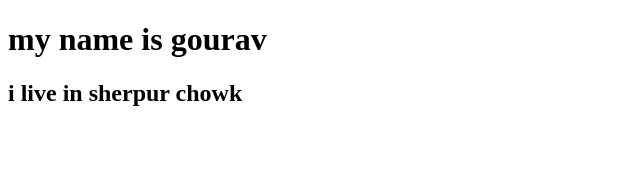
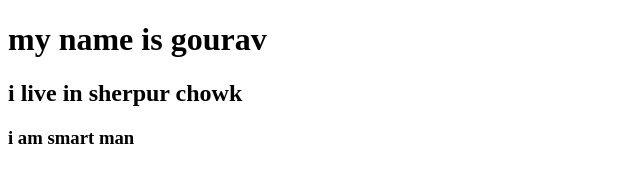
Before and after one commit to gouravsk/my-first-git-file, a plain HTML site: page index.html in a window 1280 px wide. Shown: the whole page, without its empty margins (0-640 px from the left). Drawn offline with Linux system fonts and the light colour scheme.

Commit message:
second coment on site

```diff
--- a/index.html
+++ b/index.html
@@ -9,5 +9,6 @@
 <body>
    <h1>my name is gourav </h1>
    <h2>i live in sherpur chowk</h2>
+  <h3> i am smart man</h3>
 </body>
 </html>
```
